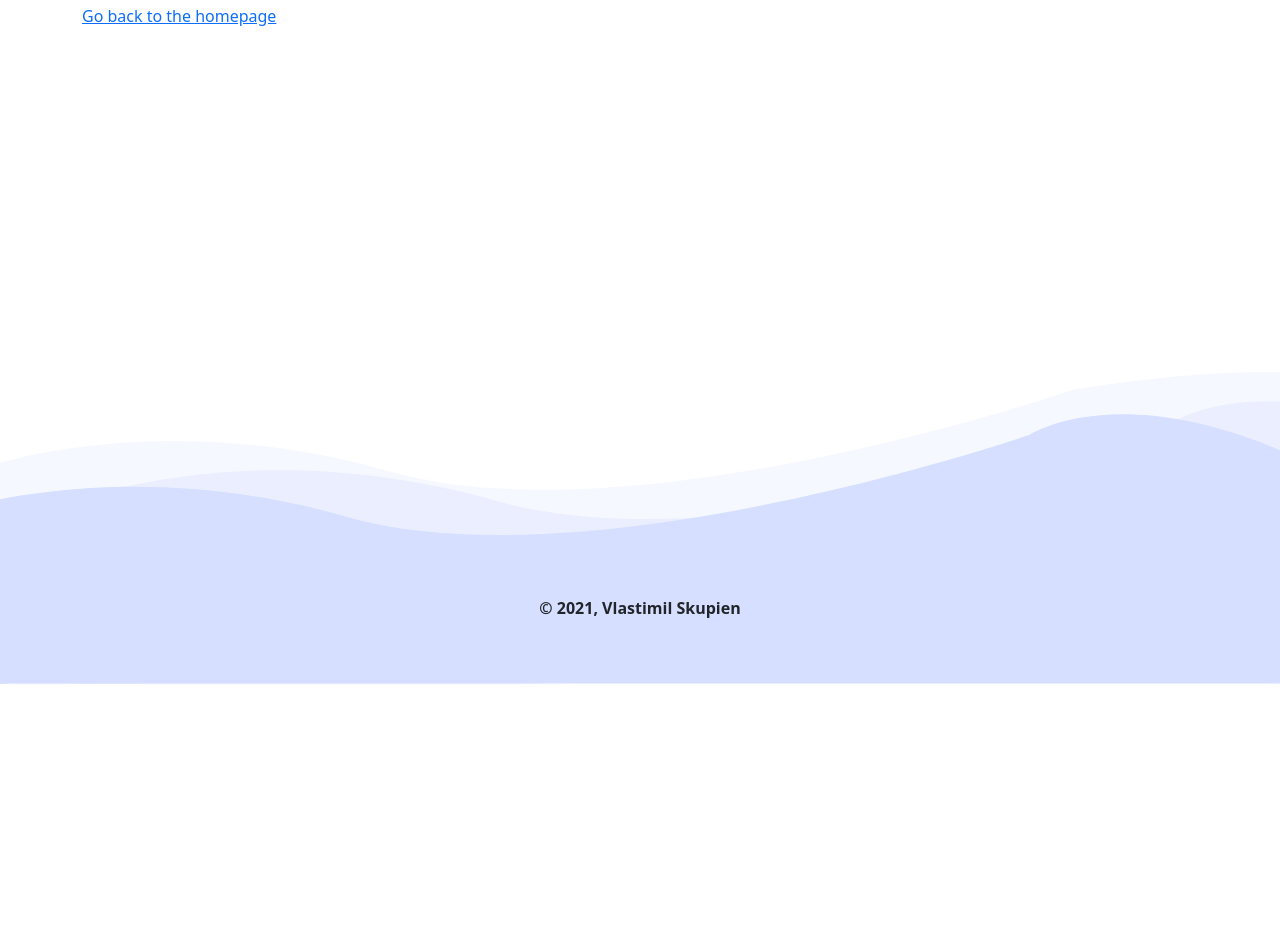
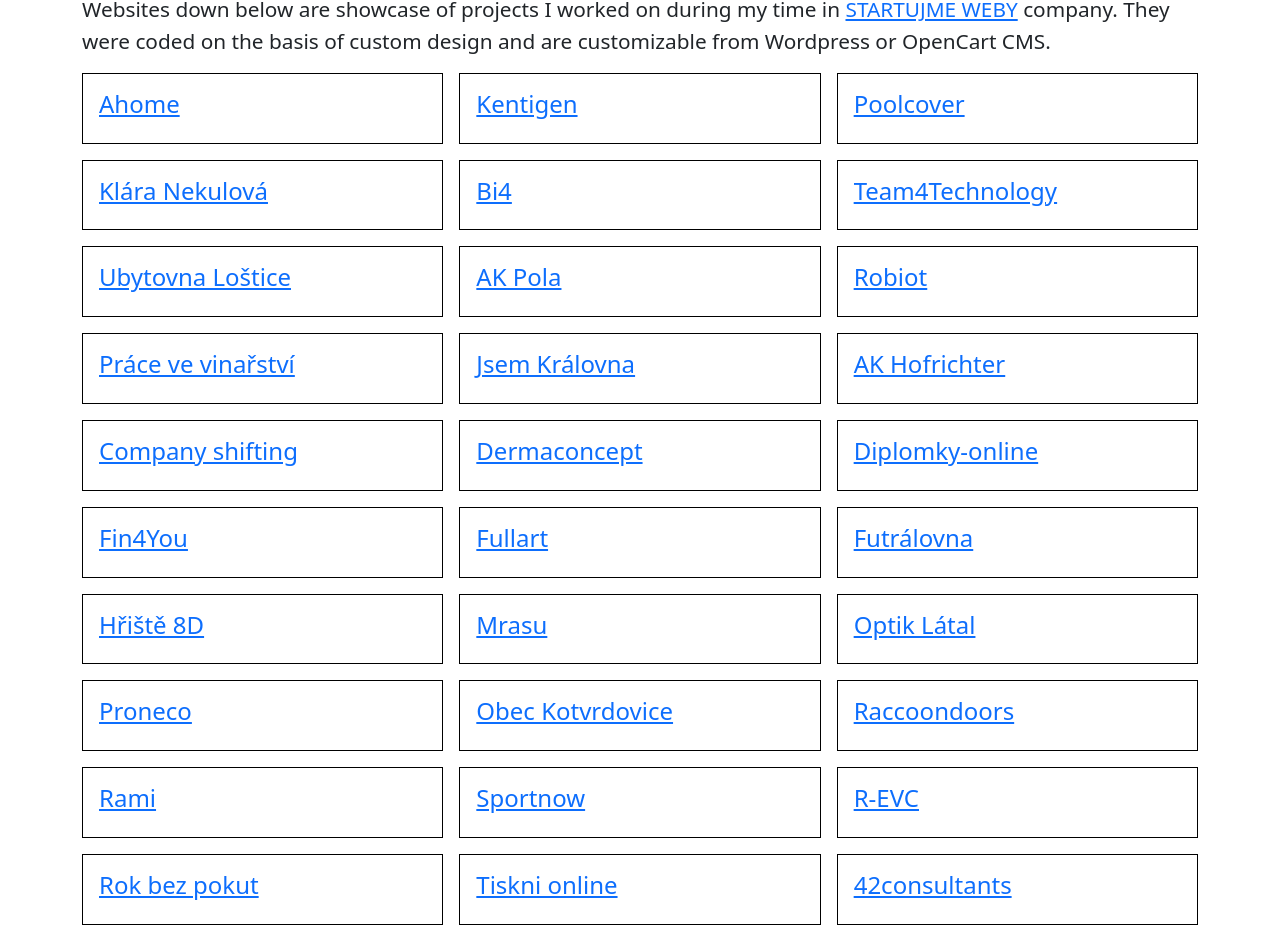
Before and after one commit to theskupi/portfolio-old, a Gatsby site: page /webpages in a window 1280 px wide. Shown: the part 116-1054 px from the top of the page. Before the commit the page ends 800 px from the top, so only its background shows below. Built offline with nearby package versions, Linux system fonts and the light colour scheme; Gatsby itself is replaced by a stand-in of ours.

Commit message:
feat: webpages grid

```diff
--- a/src/components/github-box/index.jsx
+++ b/src/components/github-box/index.jsx
@@ -46,7 +46,7 @@ const GithubBox = () => {
         </span>
         <br />
         That's not everything, that I've done. Check out{' '}
-        <Link to="../../pages/webpages/index">webpages</Link> to see my other
+        <Link to="/webpages">webpages</Link> to see my other
         projects.
       </p>
       <GithubCards>
--- a/src/components/header/index.jsx
+++ b/src/components/header/index.jsx
@@ -1,5 +1,5 @@
-import React, { useState } from 'react'
-import PropTypes from 'prop-types'
+import React, { useState } from 'react';
+import PropTypes from 'prop-types';
 import {
   Collapse,
   Container,
@@ -8,21 +8,26 @@ import {
   NavbarBrand,
   NavbarToggler,
   NavItem,
-} from 'reactstrap'
-import { Link } from 'gatsby'
-import logo from "../../assets/images/logo.svg"
+} from 'reactstrap';
+import { Link } from 'gatsby';
+// @ts-ignore
+import logo from '../../assets/images/logo.svg';
 
 const Header = () => {
-  const [isOpen, setIsOpen] = useState(false)
+  const [isOpen, setIsOpen] = useState(false);
 
-  const toggle = () => setIsOpen(!isOpen)
+  const toggle = () => setIsOpen(!isOpen);
+
+  const homeLink = () => (
+    <Link to="/">
+      <img src={logo} alt="logo" style={{ width: '200px' }} />
+    </Link>
+  );
 
   return (
-    <Navbar expand="md" fixed="top" style={{background: "white"}}>
+    <Navbar expand="md" fixed="top" style={{ background: 'white' }}>
       <Container>
-        <NavbarBrand href="/">
-          <img src={logo} alt="logo" style={{width: "200px"}} />
-        </NavbarBrand>
+        <NavbarBrand tag={homeLink} />
         <NavbarToggler onClick={toggle} />
         <Collapse isOpen={isOpen} navbar>
           <Nav className="ms-auto" navbar>
@@ -36,11 +41,11 @@ const Header = () => {
                 Webpages
               </Link>
             </NavItem>
-            <NavItem>
+            {/* <NavItem>
               <Link className="nav-link" to="/playground/">
                 Playground
               </Link>
-            </NavItem>
+            </NavItem> */}
             <NavItem>
               <Link className="nav-link" to="/contact/">
                 Contact
@@ -50,15 +55,15 @@ const Header = () => {
         </Collapse>
       </Container>
     </Navbar>
-  )
-}
+  );
+};
 
 Header.propTypes = {
   siteTitle: PropTypes.string,
-}
+};
 
 Header.defaultProps = {
   siteTitle: ``,
-}
+};
 
-export default Header
+export default Header;
--- a/src/components/index.js
+++ b/src/components/index.js
@@ -6,5 +6,6 @@ import Hero from "./hero"
 import Contact from "./contact"
 import About from "./about"
 import GithubBox from "./github-box"
+import WebsitesGrid from "./websites-grid"
 
-export { Header, Layout, Seo, Footer, Hero, Contact, About, GithubBox }
+export { Header, Layout, Seo, Footer, Hero, Contact, About, GithubBox, WebsitesGrid }
--- /dev/null
+++ b/src/components/websites-grid/grid-card.jsx
@@ -0,0 +1,16 @@
+import React from 'react';
+import { WebsitesGridCard } from './styles';
+
+const GridCard = ({ pageData }) => {
+  return (
+    <WebsitesGridCard>
+      <h4>
+        <a target="_blank" rel="noreferrer" href={pageData.url}>
+          {pageData.name}
+        </a>
+      </h4>
+    </WebsitesGridCard>
+  );
+};
+
+export default GridCard;
--- /dev/null
+++ b/src/components/websites-grid/index.jsx
@@ -0,0 +1,14 @@
+import React from 'react';
+import websitesJSON from '../../data/websites.json';
+import GridCard from './grid-card';
+import { WebsitesGridWrap } from './styles';
+
+const WebsitesGrid = () => (
+  <WebsitesGridWrap>
+    {websitesJSON.map((site) => (
+      <GridCard pageData={site} key={site.id} />
+    ))}
+  </WebsitesGridWrap>
+);
+
+export default WebsitesGrid;
--- /dev/null
+++ b/src/components/websites-grid/styles.js
@@ -0,0 +1,12 @@
+import styled from 'styled-components';
+
+export const WebsitesGridWrap = styled.div`
+  display: grid;
+  grid-template-columns: repeat(auto-fit, minmax(320px, 1fr));
+  grid-gap: 1rem;
+`;
+
+export const WebsitesGridCard = styled.div`
+  border: 1px solid black;
+  padding: 1rem;
+`;
--- /dev/null
+++ b/src/data/websites.json
@@ -0,0 +1,167 @@
+[
+  {
+    "id": 1,
+    "name": "Ahome",
+    "url": "https://ahome.cz/"
+  },
+  {
+    "id": 25,
+    "name": "Kentigen",
+    "url": "https://www.kentigen.com/"
+  },
+  {
+    "id": 26,
+    "name": "Poolcover",
+    "url": "https://poolcover.cz/"
+  },
+  {
+    "id": 27,
+    "name": "Klára Nekulová",
+    "url": "https://klaranekulova.cz/"
+  },
+  {
+    "id": 28,
+    "name": "Bi4",
+    "url": "https://bi4.cz/"
+  },
+  {
+    "id": 29,
+    "name": "Team4Technology",
+    "url": "https://t4tsro.cz/"
+  },
+  {
+    "id": 30,
+    "name": "Ubytovna Loštice",
+    "url": "https://ubytovnalostice.cz/"
+  },
+  {
+    "id": 31,
+    "name": "AK Pola",
+    "url": "https://www.akpola.cz/"
+  },
+  {
+    "id": 32,
+    "name": "Robiot",
+    "url": "https://www.robiot.cz/"
+  },
+  {
+    "id": 33,
+    "name": "Práce ve vinařství",
+    "url": "https://pracevevinarstvi.cz/"
+  },
+  {
+    "id": 34,
+    "name": "Jsem Královna",
+    "url": "https://jsemkralovna.cz/"
+  },
+  {
+    "id": 2,
+    "name": "AK Hofrichter",
+    "url": "https://akhofrichter.cz/"
+  },
+  {
+    "id": 5,
+    "name": "Company shifting",
+    "url": "https://companyshifting.com//"
+  },
+  {
+    "id": 6,
+    "name": "Dermaconcept",
+    "url": "https://dermaconcept.cz/"
+  },
+  {
+    "id": 7,
+    "name": "Diplomky-online",
+    "url": "https://diplomky-online.cz/"
+  },
+  {
+    "id": 8,
+    "name": "Fin4You",
+    "url": "http://www.fin4you.eu"
+  },
+  {
+    "id": 9,
+    "name": "Fullart",
+    "url": "https://fullart.studio/"
+  },
+  {
+    "id": 10,
+    "name": "Futrálovna",
+    "url": "https://www.futralovna.cz/"
+  },
+  {
+    "id": 11,
+    "name": "Hřiště 8D",
+    "url": "https://hriste8d.cz/"
+  },
+  {
+    "id": 13,
+    "name": "Mrasu",
+    "url": "https://mrasu.cz/"
+  },
+  {
+    "id": 14,
+    "name": "Optik Látal",
+    "url": "https://optiklatal.cz/"
+  },
+  {
+    "id": 15,
+    "name": "Proneco",
+    "url": "https://www.proneco.cz/"
+  },
+  {
+    "id": 16,
+    "name": "Obec Kotvrdovice",
+    "url": "https://www.kotvrdovice.cz/"
+  },
+  {
+    "id": 17,
+    "name": "Raccoondoors",
+    "url": "http://www.raccoondoors.com/"
+  },
+  {
+    "id": 18,
+    "name": "Rami",
+    "url": "https://rami.cz/"
+  },
+  {
+    "id": 19,
+    "name": "Sportnow",
+    "url": "https://sportnow.cz/"
+  },
+  {
+    "id": 20,
+    "name": "R-EVC",
+    "url": "https://r-evc.com/"
+  },
+  {
+    "id": 21,
+    "name": "Rok bez pokut",
+    "url": "https://rokbezpokut.cz/"
+  },
+  {
+    "id": 22,
+    "name": "Tiskni online",
+    "url": "https://www.tiskni-online.cz/"
+  },
+  {
+    "id": 24,
+    "name": "42consultants",
+    "url": "https://42consultants.cz/"
+  },
+  {
+    "id": 35,
+    "name": "Unipress",
+    "url": "https://unipress-zr.cz/"
+  },
+  {
+    "id": 4,
+    "name": "Čisté dřevo",
+    "url": "https://www.cistedrevo.cz/"
+  },
+  {
+    "id": 12,
+    "name": "Jindřiška Chaloupková",
+    "url": "https://jchaloupkova.cz/"
+  }
+]
--- a/src/pages/playground/index.js
+++ b/src/pages/playground/index.js
@@ -5,6 +5,7 @@ const Playground = () => (
   <Layout>
     <Seo title="Playground" />
     <h2>Hi from the playground</h2>
+    <p>This section is intended as playground for some CSS or JS ideas. Work in progress.</p>
   </Layout>
 )
 
--- a/src/pages/webpages/index.js
+++ b/src/pages/webpages/index.js
@@ -1,13 +1,19 @@
-import * as React from "react"
-import { Link } from "gatsby"
-import { Seo, Layout } from "../../components/index"
+import * as React from 'react';
+import { Seo, Layout, WebsitesGrid } from '../../components/index';
 
 const Webpages = () => (
   <Layout>
     <Seo title="Webpages" />
-    <h1>Hi from the Webpages</h1>
-    <Link to="/">Go back to the homepage</Link>
+    <h2>Webpages</h2>
+    <p>
+      Websites down below are showcase of projects I worked on during my time in{' '}
+      <a target="_blank" rel="noreferrer" href="https://startujemeweby.cz/en/">
+        STARTUJME WEBY
+      </a>{' '}
+      company. They were coded on the basis of custom design and are customizable from Wordpress or OpenCart CMS.
+    </p>
+    <WebsitesGrid />
   </Layout>
-)
+);
 
-export default Webpages
+export default Webpages;
```
Also changed, not shown: 1 other file.
